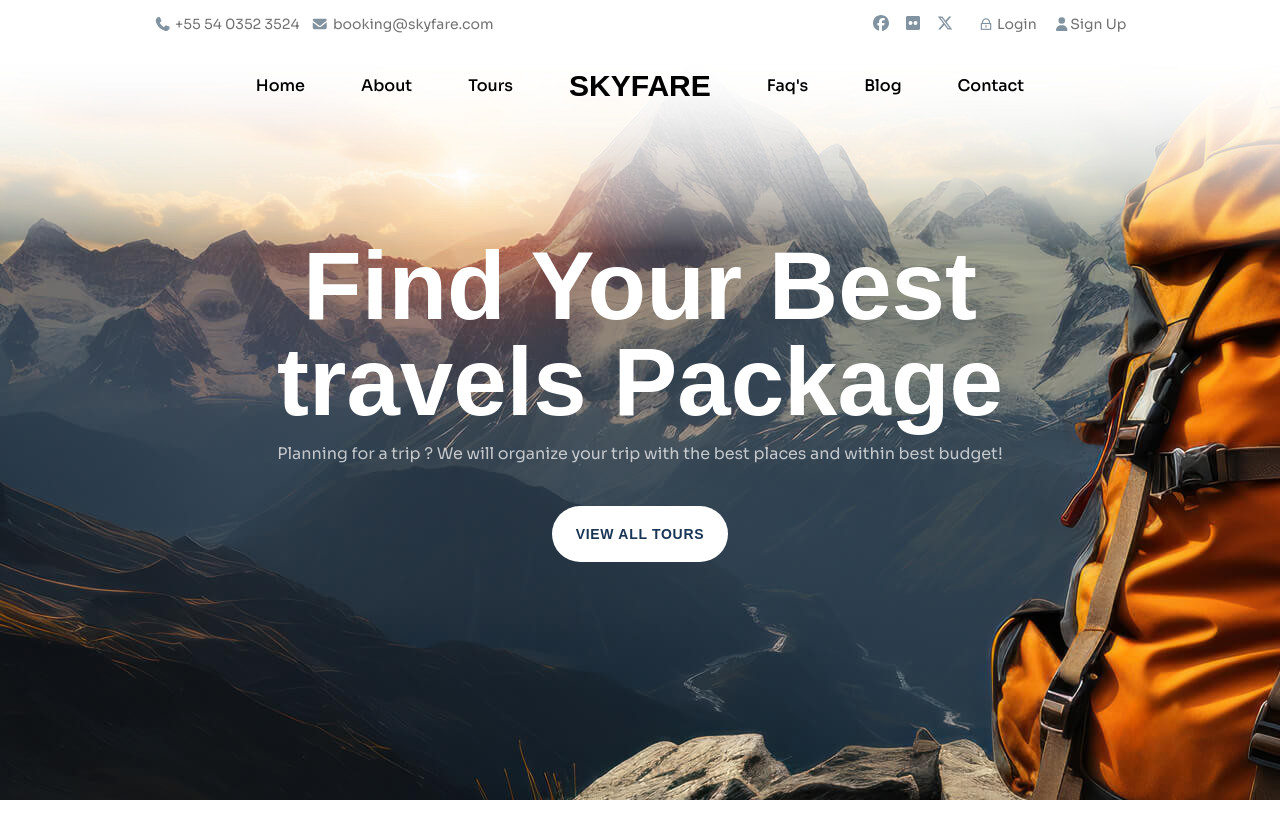
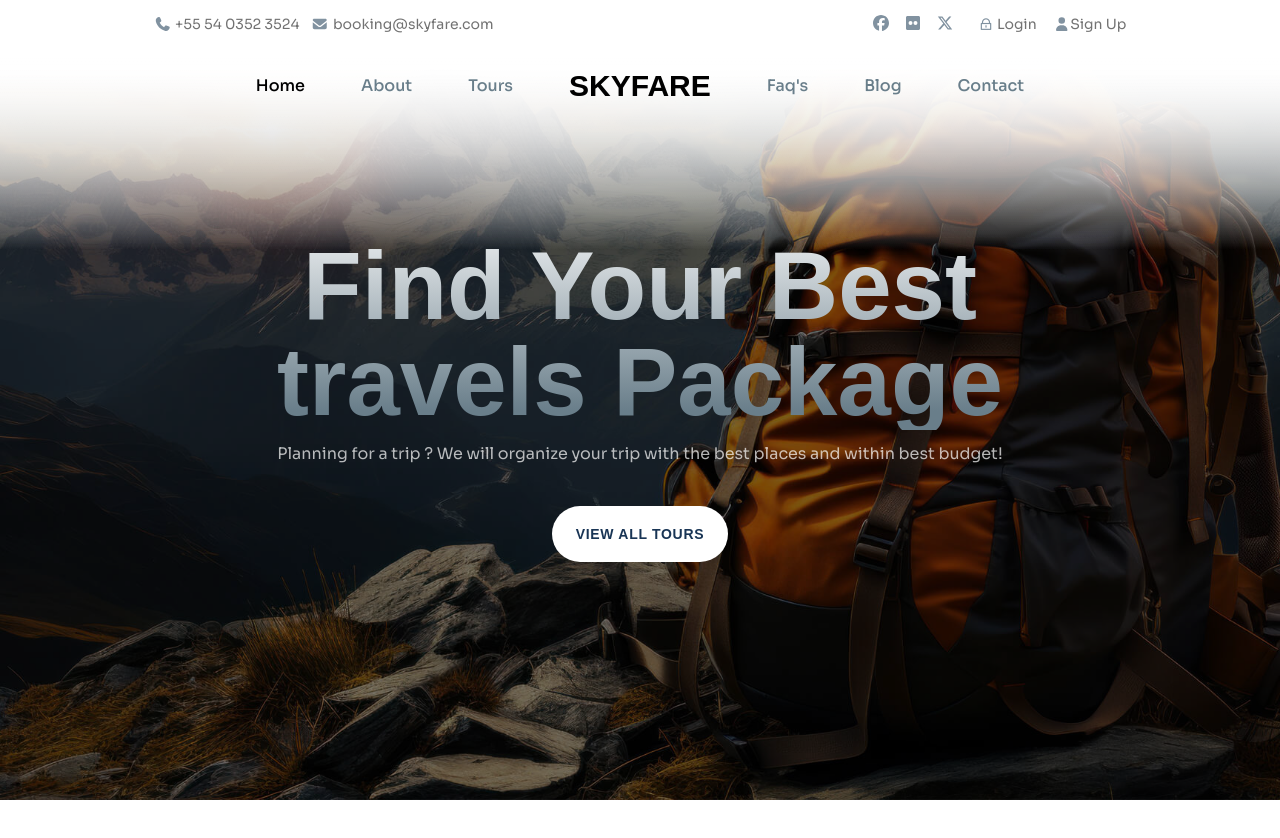
Before and after one commit to mvdevelop/skyfare-19sl, a Next.js app: page / in a window 1280 px wide. Shown: the top 838 px of the page. Before the commit the page ends 800 px from the top, so only its background shows below. Built offline with nearby package versions, Linux system fonts and the light colour scheme; a web font is replaced by a local one.

Commit message:
working on index.jsx

```diff
--- a/src/app/Pages/Index.jsx
+++ b/src/app/Pages/Index.jsx
@@ -1,17 +1,21 @@
 
 "use client";
-import React from 'react';
+import React, { useState } from 'react';
 
 import { FontAwesomeIcon } from '@fortawesome/react-fontawesome';
 import { faLocationDot } from '@fortawesome/free-brands-svg-icons';
 
 import Image from 'next/image';
 import Link from 'next/link';
+import toursData from '../ToursData.json';
 
 export default function Index() {
 
+  const [ selectedTour, setSelectedTour ] = useState(null);
+
   return (
     <>
+      {/* Hero */}
       <div className='hero h-screen min-h-screen flex justify-center items-center z-10'>
         <div className='hero-content relative text-center'>
           <h1 className='xl:text-8xl lg:text-7xl md:text-6xl text-4xl unbounded-font font-bold text-white'>Find Your Best <br /> travels Package</h1>
@@ -25,6 +29,11 @@ export default function Index() {
           </button>
         </div>
       </div>
+
+      {/* Tours */}
+      <div className='travel px-[2%] sm:px-[8%] lg:px-[12%] py-[80px] lg:py-[120px] flex flex-col gap-10 '>
+
+      </div>
     </>
   )
 }
--- /dev/null
+++ b/src/app/ToursData.json
@@ -0,0 +1,67 @@
+
+[
+    {
+        "id": "1",
+        "title": "Phuket",
+        "location": "Thailand",
+        "price": "$ 40",
+        "image": "/images/tour-image-01.webp",
+        "mainImage": "/images/tour-image-01-1.avif"
+    },
+    {
+        "id": "2",
+        "title": "Kelingking",
+        "location": "Indonesia",
+        "price": "$ 20",
+        "image": "/images/tour-image-02.webp",
+        "mainImage": "/images/tour-image-02-1.jpg"
+    },
+    {
+        "id": "3",
+        "title": "Mt. Bromo",
+        "location": "Indonesia",
+        "price": "$ 35",
+        "image": "/images/tour-image-03.jpg",
+        "mainImage": "/images/tour-image-03-1.jpeg"
+    },
+    {
+        "id": "4",
+        "title": "Old Bagan",
+        "location": "Myanmar",
+        "price": "$ 18",
+        "image": "/images/tour-image-04.webp",
+        "mainImage": "/images/tour-image-01-1.jpg"
+    },
+    {
+        "id": "5",
+        "title": "Ubud",
+        "location": "Indonesia",
+        "price": "$ 18",
+        "image": "/images/tour-image-05.webp",
+        "mainImage": "/images/tour-image-01-1.jpg"
+    },
+    {
+        "id": "6",
+        "title": "Marina Bay",
+        "location": "Singapore",
+        "price": "$ 24",
+        "image": "/images/tour-image-06.webp",
+        "mainImage": "/images/tour-image-01-1.jpg"
+    },
+    {
+        "id": "7",
+        "title": "Mt. Fuji",
+        "location": "Japan",
+        "price": "$ 48",
+        "image": "/images/tour-image-07.webp",
+        "mainImage": "/images/tour-image-01-1.jpg"
+    },
+    {
+        "id": "8",
+        "title": "Padar Island",
+        "location": "Indonesia",
+        "price": "$ 26",
+        "image": "/images/tour-image-08.webp",
+        "mainImage": "/images/tour-image-01-1.jpeg"
+    }
+]
--- a/src/app/components/Nav.jsx
+++ b/src/app/components/Nav.jsx
@@ -67,14 +67,14 @@ export default function Nav() {
                     {/* Desktop Menu */}
                     <ul className='nav-menu hidden lg:flex w-full justify-center items-center gap-14 py-5 relative'>
                         <li><Link href='/' className='active font-[500] hover:text-black transition-colors duration-500'>Home</Link></li>
-                        <li><Link href='/about' className='active font-[500] text-[#697e8a] hover:text-black transition-colors duration-500'>About</Link></li>
-                        <li><Link href='/tours' className='active font-[500] text-[#697e8a] hover:text-black transition-colors duration-500'>Tours</Link></li>
+                        <li><Link href='/about' className='font-[500] text-[#697e8a] hover:text-black transition-colors duration-500'>About</Link></li>
+                        <li><Link href='/tours' className='font-[500] text-[#697e8a] hover:text-black transition-colors duration-500'>Tours</Link></li>
                         <div className='logo text-3xl uppercase font-semibold'>
                             <Link href='/' className='unbounded-font'>Sky<span className='unbounded-font'>Fare</span></Link>
                         </div>
-                        <li><Link href='/faq' className='active font-[500] text-[#697e8a] hover:text-black transition-colors duration-500'>Faq's</Link></li>
-                        <li><Link href='/blog' className='active font-[500] text-[#697e8a] hover:text-black transition-colors duration-500'>Blog</Link></li>
-                        <li><Link href='/contact' className='active font-[500] text-[#697e8a] hover:text-black transition-colors duration-500'>Contact</Link></li>
+                        <li><Link href='/faq' className='font-[500] text-[#697e8a] hover:text-black transition-colors duration-500'>Faq's</Link></li>
+                        <li><Link href='/blog' className='font-[500] text-[#697e8a] hover:text-black transition-colors duration-500'>Blog</Link></li>
+                        <li><Link href='/contact' className='font-[500] text-[#697e8a] hover:text-black transition-colors duration-500'>Contact</Link></li>
                     </ul>
 
                     {/* Mobile Toggle */}
--- a/src/app/globals.css
+++ b/src/app/globals.css
@@ -63,4 +63,26 @@
 .hero {
   height: 100vh;
   background: url(../assets/hero-image.jpg);
+  background-repeat: no-repeat;
+  background-position: center center;
+  background-size: cover;
+  position: relative;
 }
+
+.hero-content h1 {
+  background: linear-gradient(0deg, #697e8a 10%, #fff 120%);
+  -webkit-background-clip: text;
+  -webkit-text-fill-color: transparent;
+  background-clip: text;
+  color: transparent;
+}
+
+.hero:before {
+  content: '';
+  position: absolute;
+  top: 0;
+  left: 0;
+  width: 100%;
+  height: 100%;
+  background-color: #00000082;
+}
```
